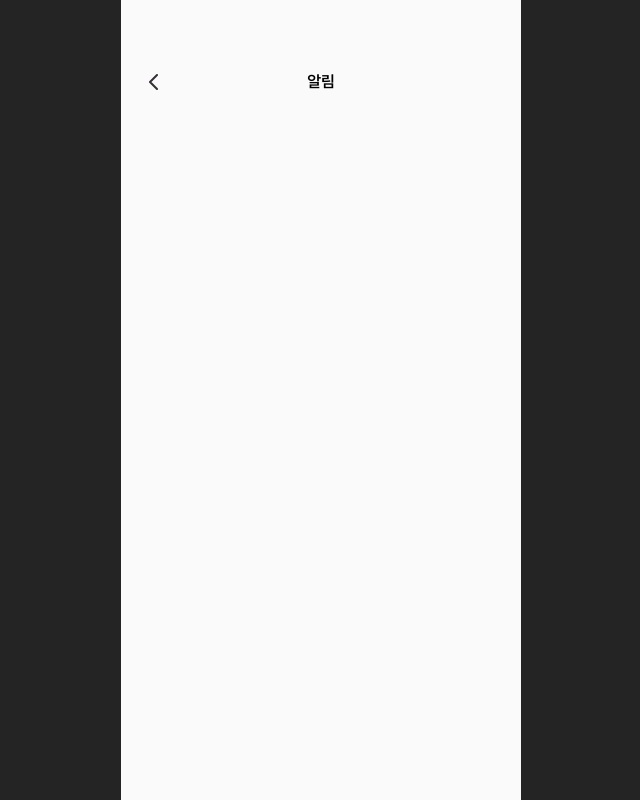
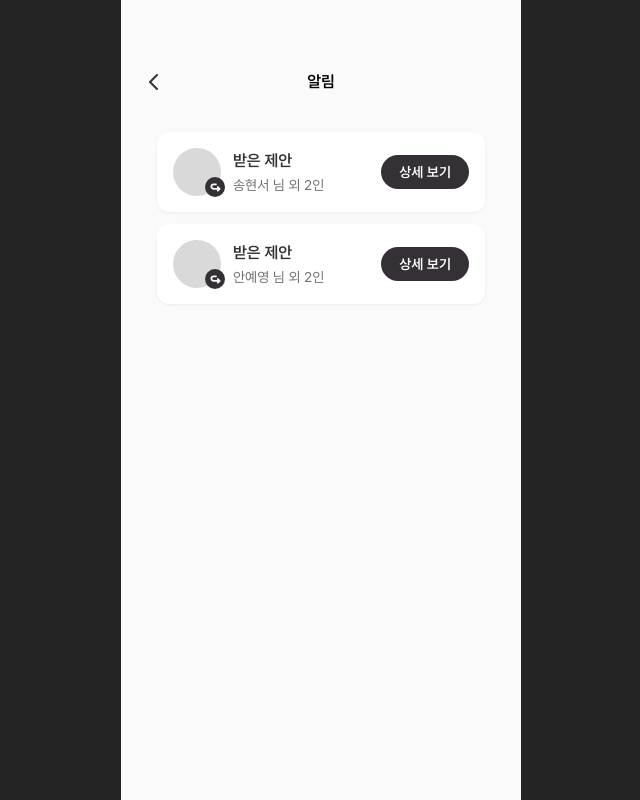
Before and after one commit to sho0814/assemblock-fe, a React (Vite) app: page /Home/notification in a window 1280 px wide. Shown: the whole page, without its empty margins (319-959 px from the left). Built offline with nearby package versions, Linux system fonts and the light colour scheme.

Commit message:
feat: 알림 페이지 컴포넌트 구성 및 기본 조립 (스타일 미적용)

```diff
--- /dev/null
+++ b/src/components/notification/NotificationProposalItem.tsx
@@ -0,0 +1,125 @@
+import styled from "styled-components";
+import arrowIcon from "@assets/project/arrow.svg";
+import { useNavigate } from "react-router-dom";
+
+type Props = {
+  topNickname: string;
+  othersCount: number;
+  topProfileUrl?: string;
+  proposalId: number | string;
+};
+
+const Item = styled.li`
+  list-style: none;
+  width: 100%;
+  padding: 16px;
+  background: #ffffff;
+  border-radius: 12px;
+  display: flex;
+  align-items: center;
+  justify-content: space-between;
+
+  box-shadow: 0 1px 3px rgba(0, 0, 0, 0.06);
+`;
+
+const Left = styled.div`
+  display: flex;
+  align-items: center;
+  gap: 12px;
+`;
+
+const AvatarWrap = styled.div`
+  position: relative;
+  width: 48px;
+  height: 48px;
+`;
+
+const Avatar = styled.div<{ src?: string }>`
+  width: 48px;
+  height: 48px;
+  border-radius: 50%;
+  background: ${({ src }) => (src ? `url(${src}) center/cover` : "#d9d9d9")};
+`;
+
+const Badge = styled.div`
+  position: absolute;
+  right: -4px;
+  bottom: -1px;
+  width: 20px;
+  height: 20px;
+  border-radius: 50%;
+  background: #352f36;
+
+  display: flex;
+  align-items: center;
+  justify-content: center;
+`;
+
+const BadgeIcon = styled.img`
+  width: 11px;
+  height: 11px;
+`;
+
+const TextWrap = styled.div`
+  display: flex;
+  flex-direction: column;
+`;
+
+const Title = styled.div`
+  color: #352f36;
+  font-size: 16px;
+  font-weight: 600;
+`;
+
+const Sub = styled.div`
+  color: #726d72;
+  font-size: 14px;
+  margin-top: 2px;
+`;
+
+const DetailButton = styled.button`
+  height: 34px;
+  padding: 0 18px;
+  border-radius: 20px;
+  border: none;
+  background: #352f36;
+  color: #fff;
+  font-size: 14px;
+  font-weight: 600;
+  cursor: pointer;
+`;
+
+export default function NotificationProposalItem({
+  topNickname,
+  othersCount,
+  topProfileUrl,
+  proposalId,
+}: Props) {
+  const navigate = useNavigate();
+
+  const handleClickDetail = () => {
+    navigate(`/Project/proposal/${proposalId}`);
+  };
+
+  return (
+    <Item>
+      <Left>
+        <AvatarWrap>
+          <Avatar src={topProfileUrl} />
+          <Badge>
+            <BadgeIcon src={arrowIcon} alt="" />
+          </Badge>
+        </AvatarWrap>
+
+        <TextWrap>
+          <Title>받은 제안</Title>
+          <Sub>
+            {topNickname} 님 외 {othersCount}인
+          </Sub>
+        </TextWrap>
+      </Left>
+
+      <DetailButton onClick={handleClickDetail}>상세 보기</DetailButton>
+    </Item>
+  );
+}
--- a/src/pages/home/notification/NotificationPage.tsx
+++ b/src/pages/home/notification/NotificationPage.tsx
@@ -1,10 +1,74 @@
 // src/pages/home/category/NotificationPage.tsx
-import SimpleHeader from "@components/shared/SimpleHeader"
+import SimpleHeader from "@components/shared/SimpleHeader";
+import NotificationProposalItem from "@components/notification/NotificationProposalItem";
+import styled from "styled-components";
+
+import {
+  MOCK_BLOCKS,
+  MOCK_PROPOSAL_TARGETS,
+  MOCK_PROPOSALS,
+  MOCK_USERS,
+  getMembersByProposalId,
+} from "../../../mocks/mockAssemblock";
+
+const List = styled.ul`
+  display: flex;
+  flex-direction: column;
+  gap: 12px;
+  padding: 16px;
+`;
+
+// TODO: 로그인 유저 id와 연결
+const MY_USER_ID = 1;
+
+const myBlockIds = MOCK_BLOCKS.filter((b) => b.user_id === MY_USER_ID).map(
+  (b) => b.block_id
+);
+
+const receivedProposalIds = Array.from(
+  new Set(
+    MOCK_PROPOSAL_TARGETS.filter((t) =>
+      myBlockIds.includes(t.proposalblock_id)
+    ).map((t) => t.proposal_id)
+  )
+);
+
+const receivedNotifications = receivedProposalIds
+  .map((proposalId) => {
+    const proposal = MOCK_PROPOSALS.find((p) => p.proposal_id === proposalId);
+    if (!proposal) return null;
+
+    const proposer = MOCK_USERS.find((u) => u.user_id === proposal.proposer_id);
+
+    const members = getMembersByProposalId(proposalId);
+    const othersCount = Math.max(members.length - 1, 0);
+
+    return {
+      proposalId,
+      topNickname: proposer?.nickname ?? "알 수 없음",
+      othersCount,
+    };
+  })
+  .filter(Boolean) as {
+  proposalId: number;
+  topNickname: string;
+  othersCount: number;
+}[];
 
 export function NotificationPage() {
-    return (
-        <>
-            <SimpleHeader title={"알림"} />
-        </>
-    )
+  return (
+    <>
+      <SimpleHeader title={"알림"} />
+      <List>
+        {receivedNotifications.map((item) => (
+          <NotificationProposalItem
+            key={item.proposalId}
+            topNickname={item.topNickname}
+            othersCount={item.othersCount}
+            proposalId={item.proposalId}
+          />
+        ))}
+      </List>
+    </>
+  );
 }
```
